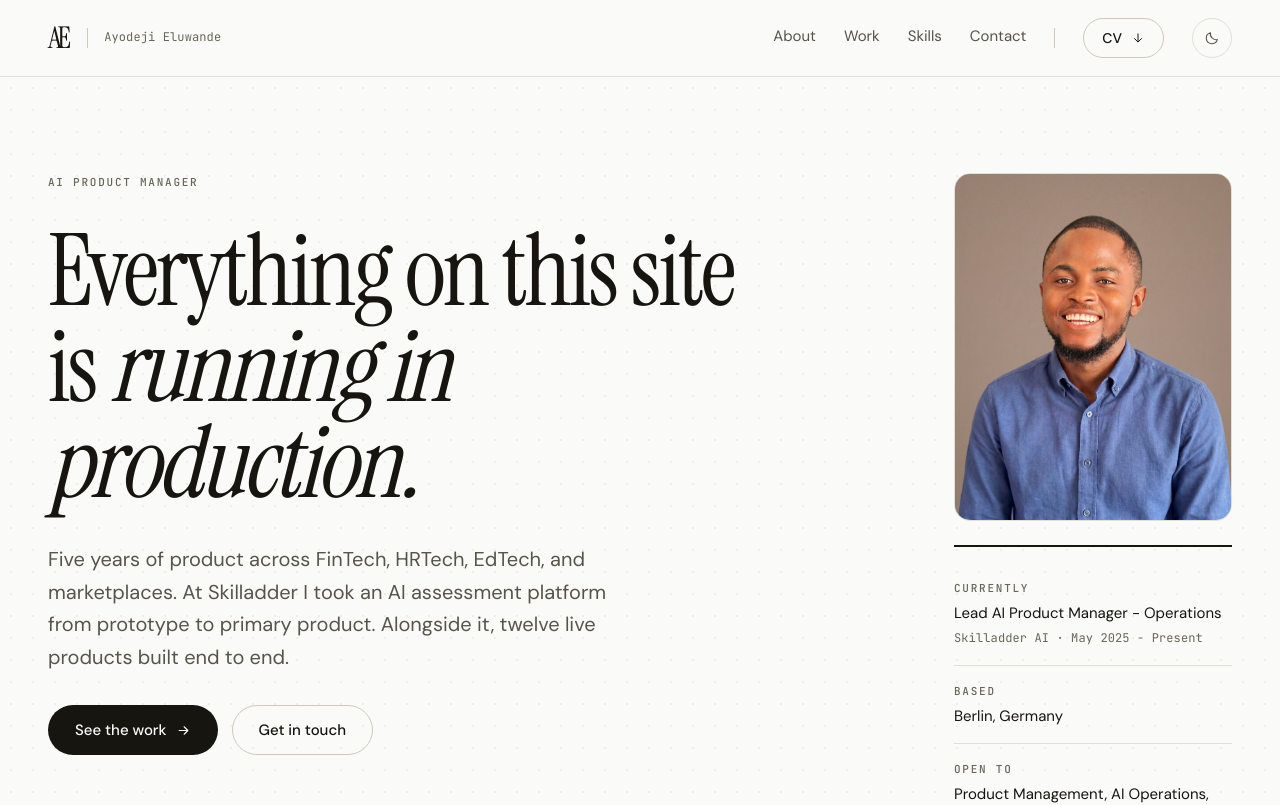
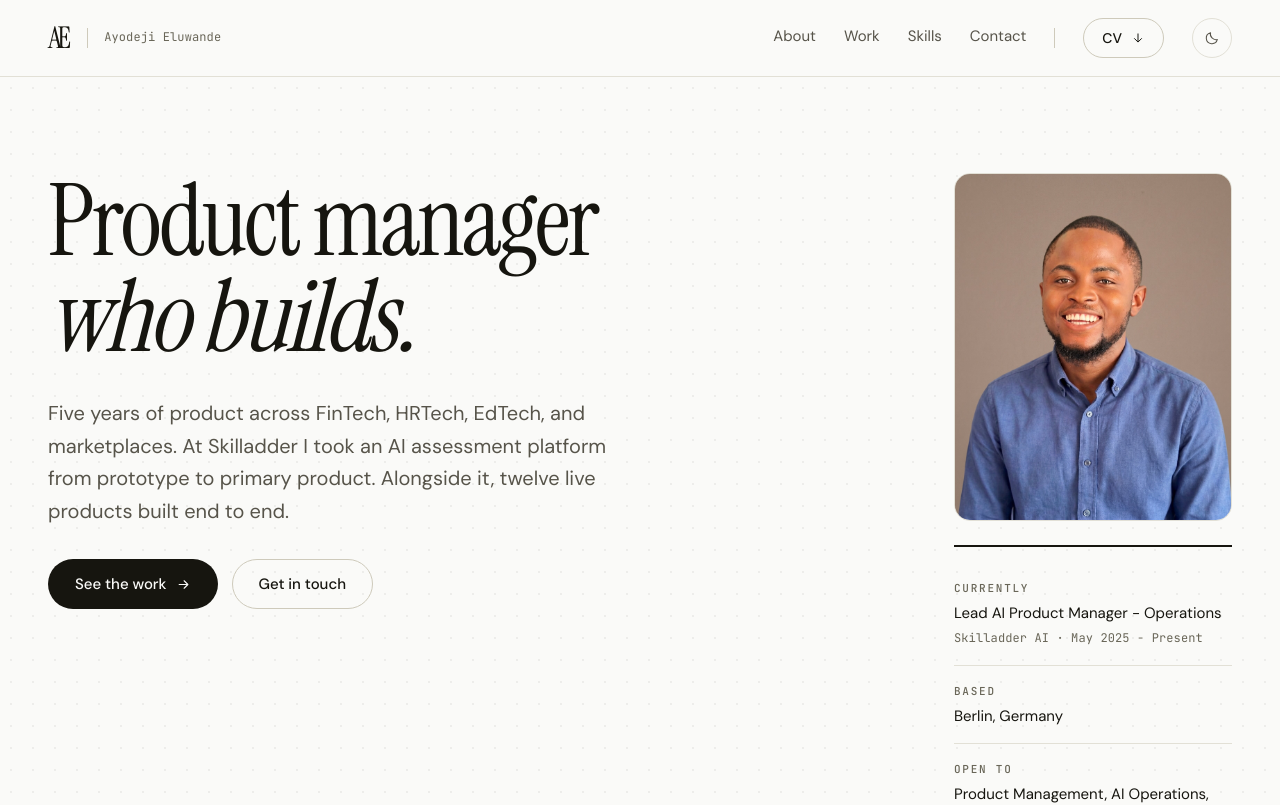
Before and after one commit to IamDejman/portfolio, a Next.js app: page / in a window 1280 px wide. Shown: the top 805 px of the page. Built offline with nearby package versions, Linux system fonts and the light colour scheme.

Commit message:
feat(copy): Simple hero headline
Product manager who builds replaces the production-claim headline,
using the same phrasing as the about page bio. Applied to the OG
image and site description too. Drop the role kicker.

```diff
--- a/src/app/opengraph-image.tsx
+++ b/src/app/opengraph-image.tsx
@@ -6,7 +6,7 @@ export const size = { width: 1200, height: 630 };
 export const contentType = "image/png";
 
 const TEXT =
-  "AEAyodeji Eluwande Everything on this site is running in production. AI Product Manager · Berlin, Germany ayodejieluwande.vercel.app";
+  "AEAyodeji Eluwande Product manager who builds. AI Product Manager · Berlin, Germany ayodejieluwande.vercel.app";
 
 async function loadInstrumentSerif() {
   const css = await (
@@ -57,7 +57,7 @@ export default async function Image() {
               marginTop: 16,
             }}
           >
-            Everything on this site is running in production.
+            Product manager who builds.
           </div>
         </div>
 
--- a/src/app/page.tsx
+++ b/src/app/page.tsx
@@ -37,11 +37,10 @@ export default function Home() {
       <section className="dots border-b border-line">
         <div className="mx-auto grid max-w-[1280px] grid-cols-1 gap-12 px-5 pt-16 pb-16 md:grid-cols-12 md:gap-6 md:px-12 md:pt-24 md:pb-24">
           <div className="flex flex-col gap-8 md:col-span-8">
-            <p className="label">AI Product Manager</p>
             <h1 className="font-serif text-5xl leading-[1.0] tracking-[-0.02em] md:text-7xl md:leading-[0.96] lg:text-[100px] lg:tracking-[-0.028em]">
-              Everything on this site
+              Product manager
               <br />
-              is <span className="italic">running in production.</span>
+              <span className="italic">who builds.</span>
             </h1>
             <p className="max-w-[600px] text-lg leading-relaxed text-ink-2 md:text-xl">
               Five years of product across FinTech, HRTech, EdTech, and
--- a/src/data/content.ts
+++ b/src/data/content.ts
@@ -3,7 +3,7 @@ export const siteConfig = {
   fullName: "Ayodeji Eluwande",
   title: "Ayodeji Eluwande - AI Product Manager",
   description:
-    "AI Product Manager in Berlin. Everything on the site is running in production. 5+ years across FinTech, HRTech, EdTech, and marketplaces, with 12 live products built with Next.js, React, and AI tooling.",
+    "AI Product Manager in Berlin. A product manager who builds. 5+ years across FinTech, HRTech, EdTech, and marketplaces, with 12 live products built with Next.js, React, and AI tooling.",
   url: "https://ayodejieluwande.vercel.app",
   email: "ayodejieluwande@gmail.com",
   phone: "+491791556146",
```
